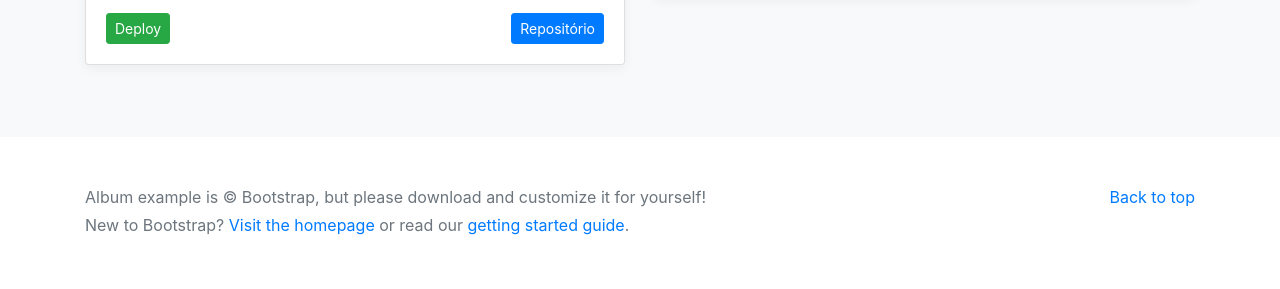
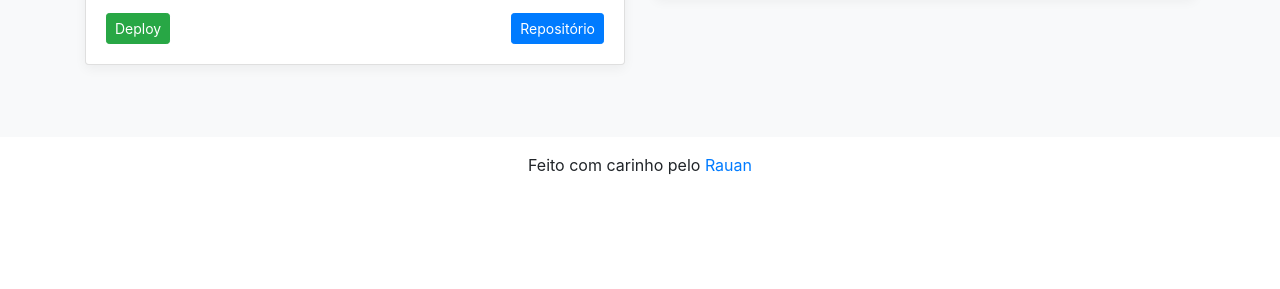
Before and after one commit to rauanb/portifolio, a plain HTML site: page index.html in a window 1280 px wide. Shown: the part 1326-1615 px from the top of the page. After the commit the page ends 1519 px from the top, so only its background shows below. Drawn offline with nearby package versions, Linux system fonts and the light colour scheme.

Commit message:
Finalizado footer

```diff
--- a/index.html
+++ b/index.html
@@ -116,7 +116,7 @@
 
     </main>
 
-    <footer class="text-muted">
+    <!-- <footer class="text-muted">
       <div class="container">
         <p class="float-right">
           <a href="#">Back to top</a>
@@ -124,7 +124,13 @@
         <p>Album example is &copy; Bootstrap, but please download and customize it for yourself!</p>
         <p>New to Bootstrap? <a href="../../">Visit the homepage</a> or read our <a href="../../getting-started/">getting started guide</a>.</p>
       </div>
-    </footer>
+    </footer> -->
+
+    <footer class="footer m-0 p-0">
+      <p class="text-center fw-bold m-0">
+          Feito com carinho pelo <a href="https://www.linkedin.com/in/rauan-liberato/">Rauan</a>
+      </p>
+  </footer>
 
     <!-- Bootstrap core JavaScript
     ================================================== -->
--- a/main.css
+++ b/main.css
@@ -33,7 +33,8 @@ footer {
 }
 
 footer p {
-  margin-bottom: .25rem;
+  /* margin-bottom: .25rem; */
+  padding: 16px;
 }
 
 .box-shadow { box-shadow: 0 .25rem .75rem rgba(0, 0, 0, .05); }
```
